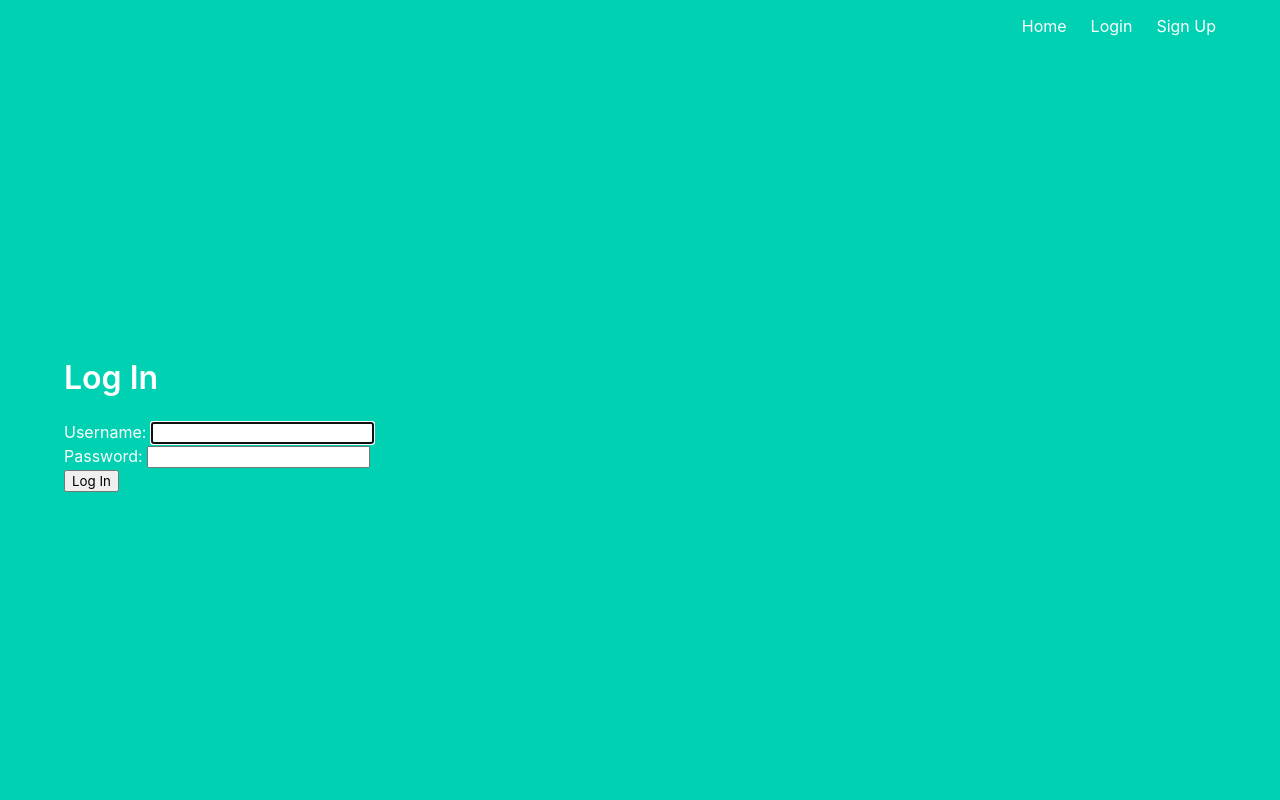
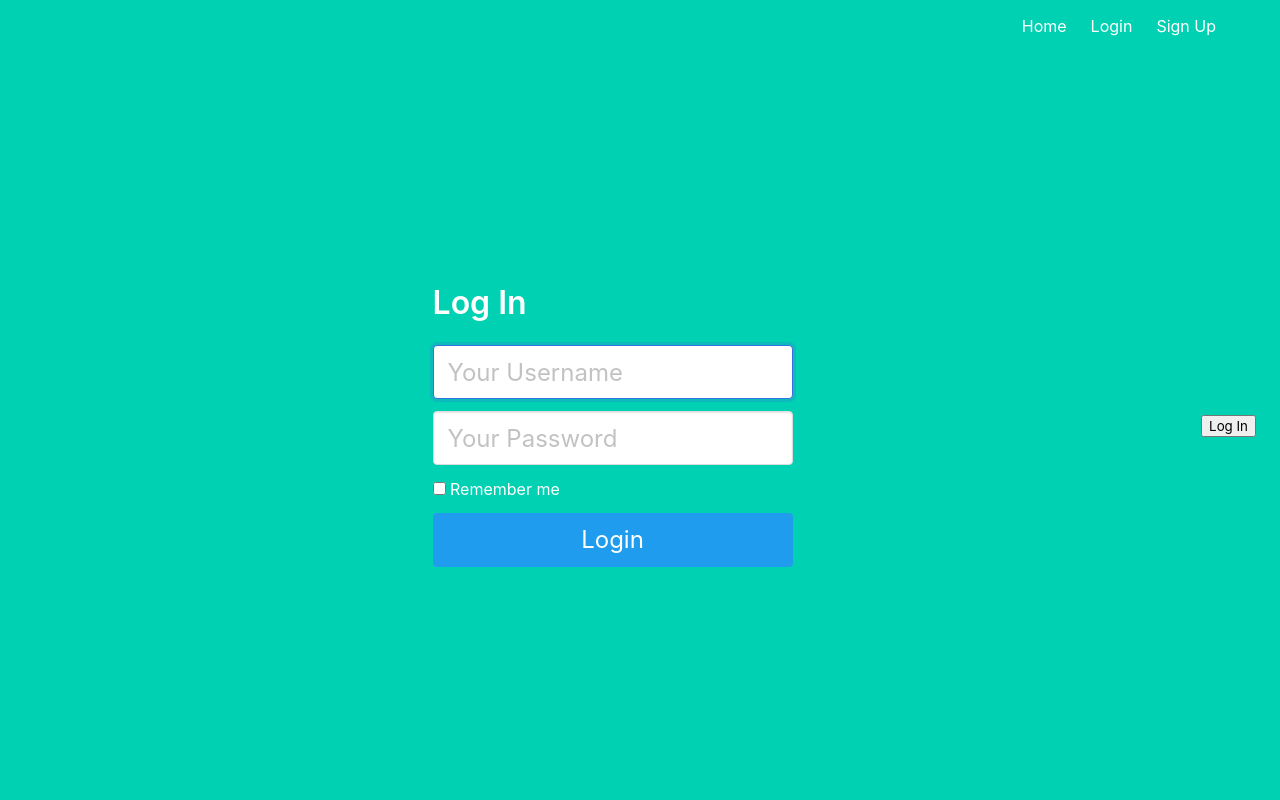
Before and after one commit to prateek1411/degirise-web, a Django app: page /login in a window 1280 px wide. Run offline with Django 3.2, Linux system fonts and the light colour scheme.

Commit message:
Fixed the execution flow

```diff
--- a/digiriseWeb/webApp/templates/base.html
+++ b/digiriseWeb/webApp/templates/base.html
@@ -43,6 +43,25 @@
 
     <div class="hero-body">
         <div class="container">
+    {% if form.errors %}
+    <div class="notification is-danger alert-dismissible col-12 mx-1" role="alert">
+        <div id="form_errors1">
+        {% for key, value in form.errors.items %}
+           {% for error in value %}
+               {% if 'already exists' in error %}
+                   <span class="fieldWrapper">
+                       {{ error }}. Go to <a href="{% url 'login' %}">login page</a>.
+                   </span>
+               {% else %}
+                   <span class="fieldWrapper">
+                       {{ error }}
+                   </span>
+               {% endif %}
+            {% endfor %}
+        {% endfor %}
+        </div>
+    </div>
+    {% endif %}
             {% block content %}
             {% endblock %}
         </div>
--- a/digiriseWeb/webApp/templates/registration/login.html
+++ b/digiriseWeb/webApp/templates/registration/login.html
@@ -1,13 +1,33 @@
 <!-- templates/registration/login.html -->
 {% extends 'base.html' %}
 
-{% block title %}Login{% endblock %}
+ <div class="box">
+{% block content %}
+ <form class="column is-4 is-offset-4" method="post">
+   <h1  class="title">Log In</h1>
+  {% csrf_token %}
+            <div class="field">
+                <div class="control">
+                    <input autofocus="" class="input is-large" name="username" placeholder="Your Username" type="text" id="id_username">
+                </div>
+            </div>
 
-{% block content %}
-<h1  class="title">Log In</h1>
-<form method="post">
-  {% csrf_token %}
-  {{ form.as_p }}
+            <div class="field">
+                <div class="control">
+                    <input class="input is-large" name="password" placeholder="Your Password" type="password" id="id_password">
+                </div>
+            </div>
+            <div class="field">
+                <label class="checkbox">
+                    <input type="checkbox">
+                    Remember me
+                </label>
+            </div>
+            <button class="button is-block is-info is-large is-fullwidth">Login</button>
+  </form>
+</div>
+
   <button type="submit">Log In</button>
 </form>
 {% endblock %}
+</div>
--- a/digiriseWeb/webApp/templates/registration/logout.html
+++ b/digiriseWeb/webApp/templates/registration/logout.html
@@ -1,5 +1,4 @@
-<!DOCTYPE html>
-<html lang="en">
+
 <!-- templates/home.html-->
 {% extends 'base.html' %}
 
--- a/digiriseWeb/webApp/urls.py
+++ b/digiriseWeb/webApp/urls.py
@@ -12,7 +12,7 @@ urlpatterns = [
     path('degirise/', include('django.contrib.auth.urls')),
     path('login', auth_views.LoginView.as_view(), name='login'),
     path('logout', auth_views.LogoutView.as_view(), name='logout'),
-    path('signup', views.SignUpView.as_view(), name='signup'),
+    path('signup', views.signup, name='signup'),
     path('password_reset', auth_views.PasswordResetView.as_view(), name='password_reset'),
     path('upload', views.model_form_upload, name='upload'),
     path('', views.index, name='index'),
```
Also changed, not shown: digiriseWeb/webApp/templates/registration/signup.html (+34 -5 lines), digiriseWeb/webApp/templates/webApp/upload.html (+4 -3 lines), digiriseWeb/webApp/views.py (+6 -5 lines), digiriseWeb/db.sqlite3.
